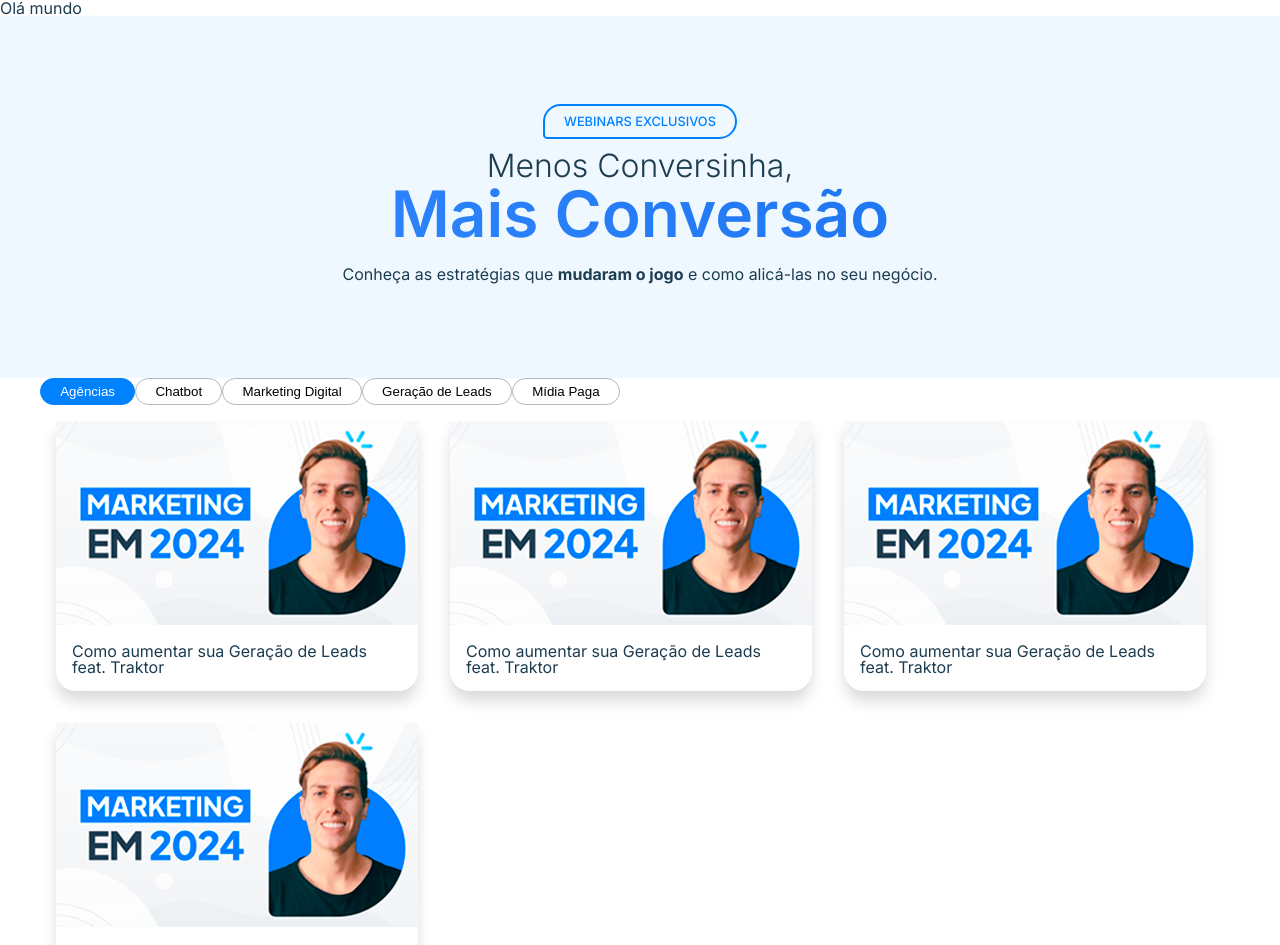
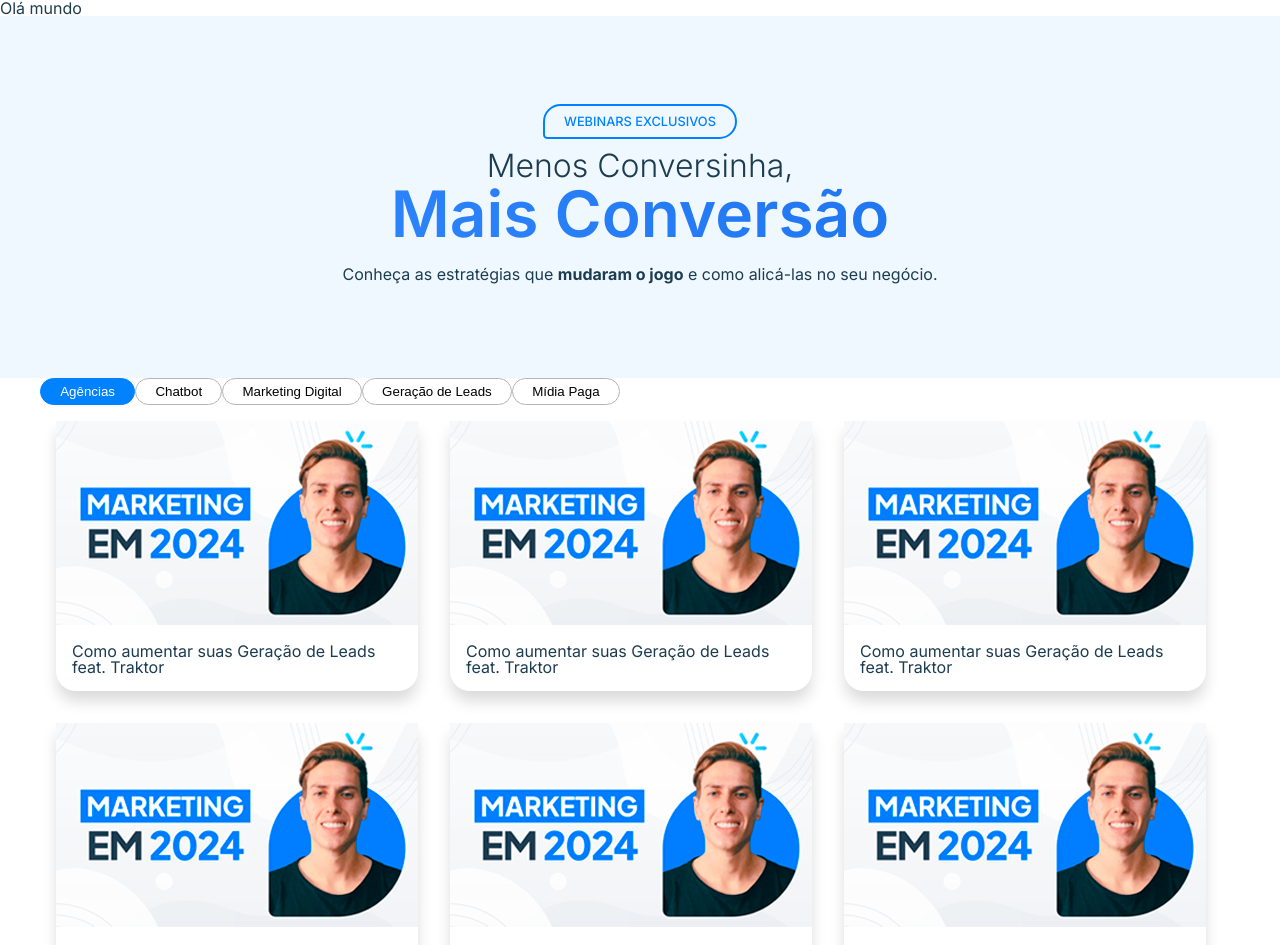
Before and after one commit to felipelamela/Teste_Leadster, a Next.js app: page / in a window 1280 px wide. Shown: the top 945 px of the page. Built offline with nearby package versions, Linux system fonts and the light colour scheme.

Commit message:
fetchData sem parametros

```diff
--- a/src/component/CardSec/CardSec.tsx
+++ b/src/component/CardSec/CardSec.tsx
@@ -1,3 +1,4 @@
+'use client'
 import React from 'react'
 import CardVideo from '../CardVideo/CardVideo'
 import style from './CardSec.module.css'
@@ -9,26 +10,44 @@ interface VideoCard {
   link: string,
   descricao: string,
   data: string,
+  thumbnail: string
 }
 
 
 const CardSec: React.FC = () => {
   const [videoCard, setVideoCard] = React.useState<VideoCard[] | null>(null)
 
+  React.useEffect(() => {
+    const fetchData = async () => {
+      try {
+        const response = await fetch('/data/videos.json')
+        const data = await response.json();
+        setVideoCard(data)
+      } catch (error) {
+        console.error("Erro ao acessar dados do JSON", error)
+      }
+    }
+
+    fetchData()
+  }, [])
 
 
 
-
-
+  if (!videoCard) return <>Carregando...</>
 
   return (
     <section className={style.containerCards}>
 
-      <CardVideo />
-      <CardVideo />
-      <CardVideo />
-      <CardVideo />
+      {videoCard.map((video, index) => (
 
+        <CardVideo
+          key={index}
+          id={video.id}
+          titulo={video.titulo}
+          thumbnail={video.thumbnail}
+
+        />
+      ))}
 
     </section>
   )
--- a/src/component/CardVideo/CardVideo.tsx
+++ b/src/component/CardVideo/CardVideo.tsx
@@ -4,7 +4,15 @@ import Image from 'next/image'
 import React from 'react'
 import style from './CardVideo.module.css'
 
-const CardVideo: React.FC = () => {
+interface VideoCard {
+  id: number,
+  titulo: string,
+  thumbnail: string
+}
+
+
+
+const CardVideo: React.FC<VideoCard> = ({ id, titulo, thumbnail }) => {
   const [ativaCard, setAtivaCard] = React.useState('desativado')
 
   function handleMouseEnter() {
@@ -23,7 +31,7 @@ const CardVideo: React.FC = () => {
       onMouseLeave={event => handleMouseOut()}
     >
       <Image
-        src="/img/thumbnail.png"
+        src={thumbnail}
         alt='decri'
         width={362}
         height={204}
@@ -31,7 +39,7 @@ const CardVideo: React.FC = () => {
 
       />
       <span className={`${ativaCard}`}>▶</span>
-      <p className={style.textCard}>Como aumentar sua Geração de Leads feat. Traktor</p>
+      <p className={style.textCard}>{titulo}</p>
     </div >
   )
 }
```
